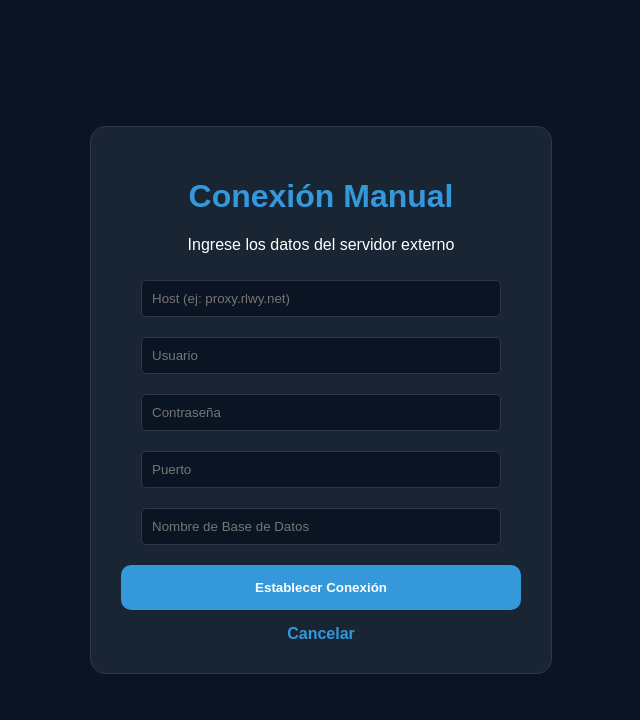
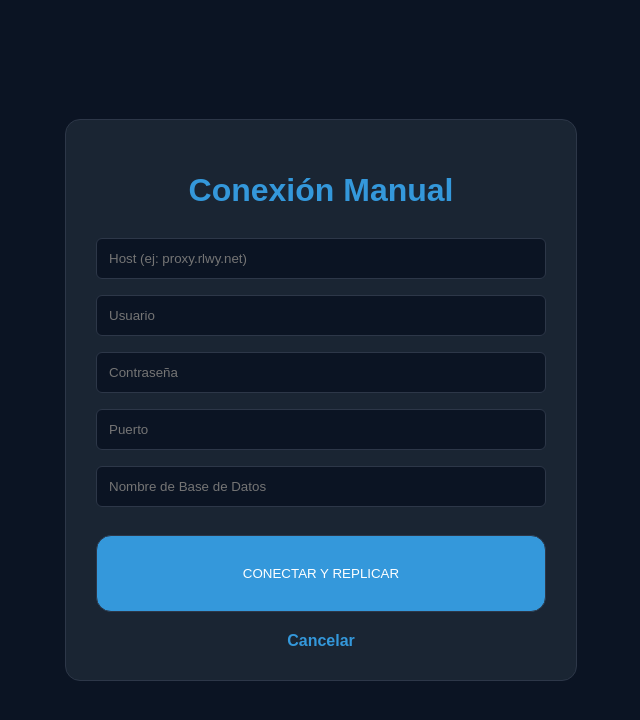
Before and after one commit to VictorPlatero/sistema-replicacion-dop, a Flask app: page /formulario_externo?origen=1 in a window 1280 px wide. Shown: the top 720 px of the page, without its empty margins (319-959 px from the left). Run offline with Flask 3, Linux system fonts and the light colour scheme.

Commit message:
Update configurar_externo.html

```diff
--- a/templates/configurar_externo.html
+++ b/templates/configurar_externo.html
@@ -1,27 +1,20 @@
-<!DOCTYPE html>
-<html>
-<head>
 <link rel="stylesheet" href="{{ url_for('static', filename='style.css') }}">
-</head>
-<body>
 <div class="container">
-        <div class="card" style="width: 400px; margin: auto;">
+    <div class="card" style="width: 450px; margin: auto;">
         <h1 style="color: #3498db;">Conexión Manual</h1>
-            <p>Ingrese los datos del servidor externo</p>
+        <form action="/conectar_externo" method="POST">
+            <input type="hidden" name="origen_pendiente" value="{{ origen_pendiente }}">
 
-            <form action="/conectar_externo" method="POST">
-                <input type="text" name="host" placeholder="Host (ej: proxy.rlwy.net)" required style="width: 90%; padding: 10px; margin: 10px 0; background: #0b1423; color: white; border: 1px solid #2d3748; border-radius: 5px;">
-                <input type="text" name="user" placeholder="Usuario" required style="width: 90%; padding: 10px; margin: 10px 0; background: #0b1423; color: white; border: 1px solid #2d3748; border-radius: 5px;">
-                <input type="password" name="password" placeholder="Contraseña" required style="width: 90%; padding: 10px; margin: 10px 0; background: #0b1423; color: white; border: 1px solid #2d3748; border-radius: 5px;">
-                <input type="number" name="port" placeholder="Puerto" required style="width: 90%; padding: 10px; margin: 10px 0; background: #0b1423; color: white; border: 1px solid #2d3748; border-radius: 5px;">
-                <input type="text" name="database" placeholder="Nombre de Base de Datos" required style="width: 90%; padding: 10px; margin: 10px 0; background: #0b1423; color: white; border: 1px solid #2d3748; border-radius: 5px;">
+            <input type="text" name="host" placeholder="Host (ej: proxy.rlwy.net)" required>
+            <input type="text" name="user" placeholder="Usuario" required>
+            <input type="password" name="password" placeholder="Contraseña" required>
+            <input type="number" name="port" placeholder="Puerto" required>
+            <input type="text" name="database" placeholder="Nombre de Base de Datos" required>
 
-                <button type="submit" style="width: 100%; padding: 15px; background: #3498db; color: white; border: none; border-radius: 10px; font-weight: bold; cursor: pointer; margin-top: 10px;">
-                    Establecer Conexión
+            <button type="submit" class="card" style="width: 100%; background: #3498db; margin-top: 20px;">
+                {% if origen_pendiente %} CONECTAR Y REPLICAR {% else %} ESTABLECER CONEXIÓN {% endif %}
             </button>
         </form>
-            <a href="/" class="btn-back" style="display: block; margin-top: 15px;">Cancelar</a>
+        <a href="/" class="btn-back">Cancelar</a>
     </div>
 </div>
-</body>
-</html>
```
Lines whose indentation alone changed are shown as unchanged.
